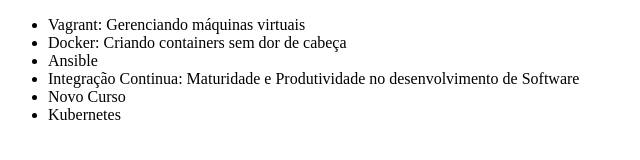
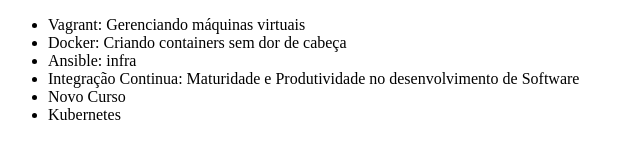
Before and after one commit to kleytoncristovao/alura-git-gihub-controle-compartilhamento, a plain HTML site: page index.html in a window 1280 px wide. Shown: the full height of the page, 0-640 px from the left. Drawn offline with Linux system fonts and the light colour scheme.

Commit message:
mudando o nome

```diff
--- a/index.html
+++ b/index.html
@@ -10,7 +10,7 @@
     <ul>
         <li>Vagrant: Gerenciando máquinas virtuais</li>
         <li>Docker: Criando containers sem dor de cabeça</li>
-        <li>Ansible</li>
+        <li>Ansible: infra</li>
         <li>Integração Continua: Maturidade e Produtividade no desenvolvimento de Software</li>
         <li>Novo Curso</li>
         <li>Kubernetes</li>
```
